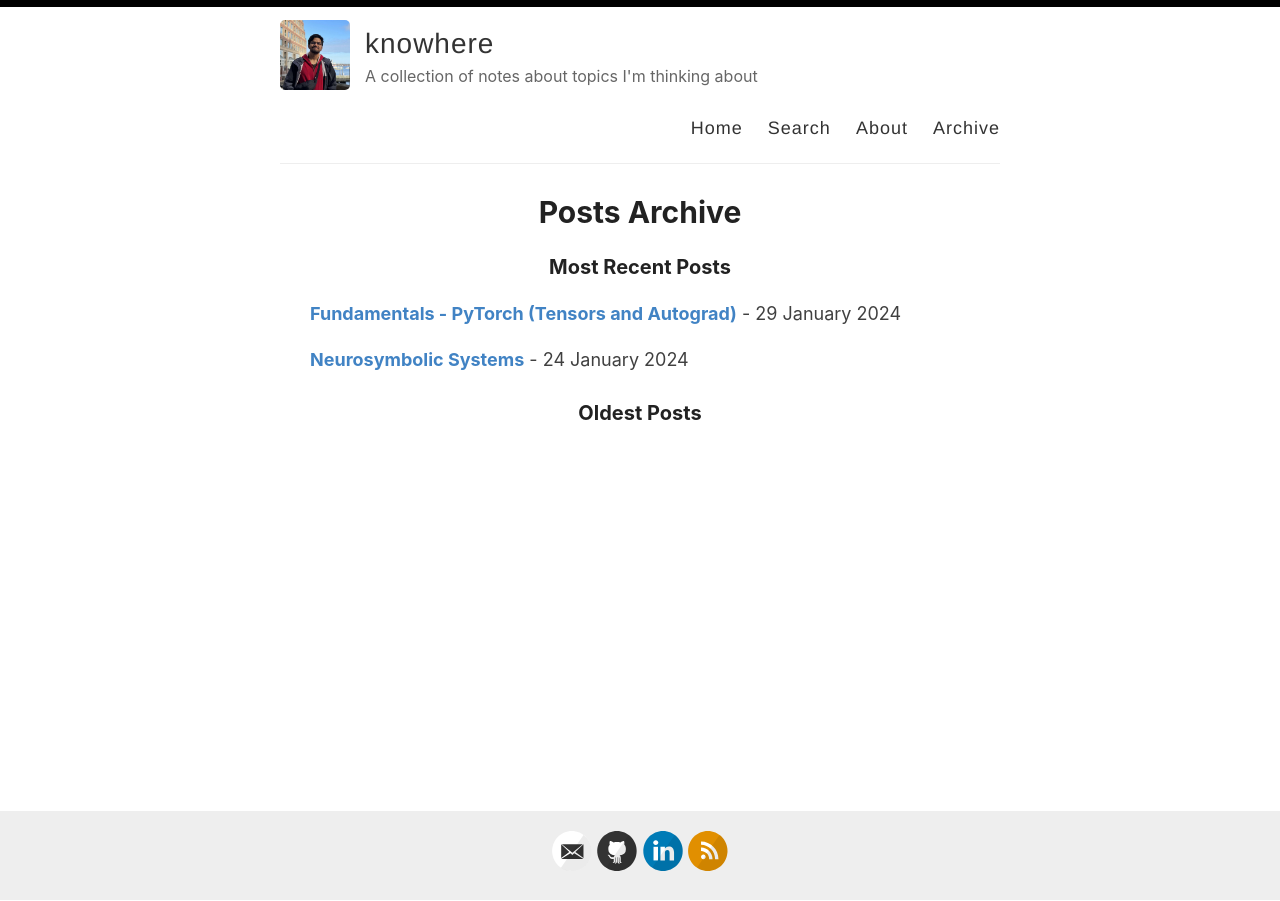
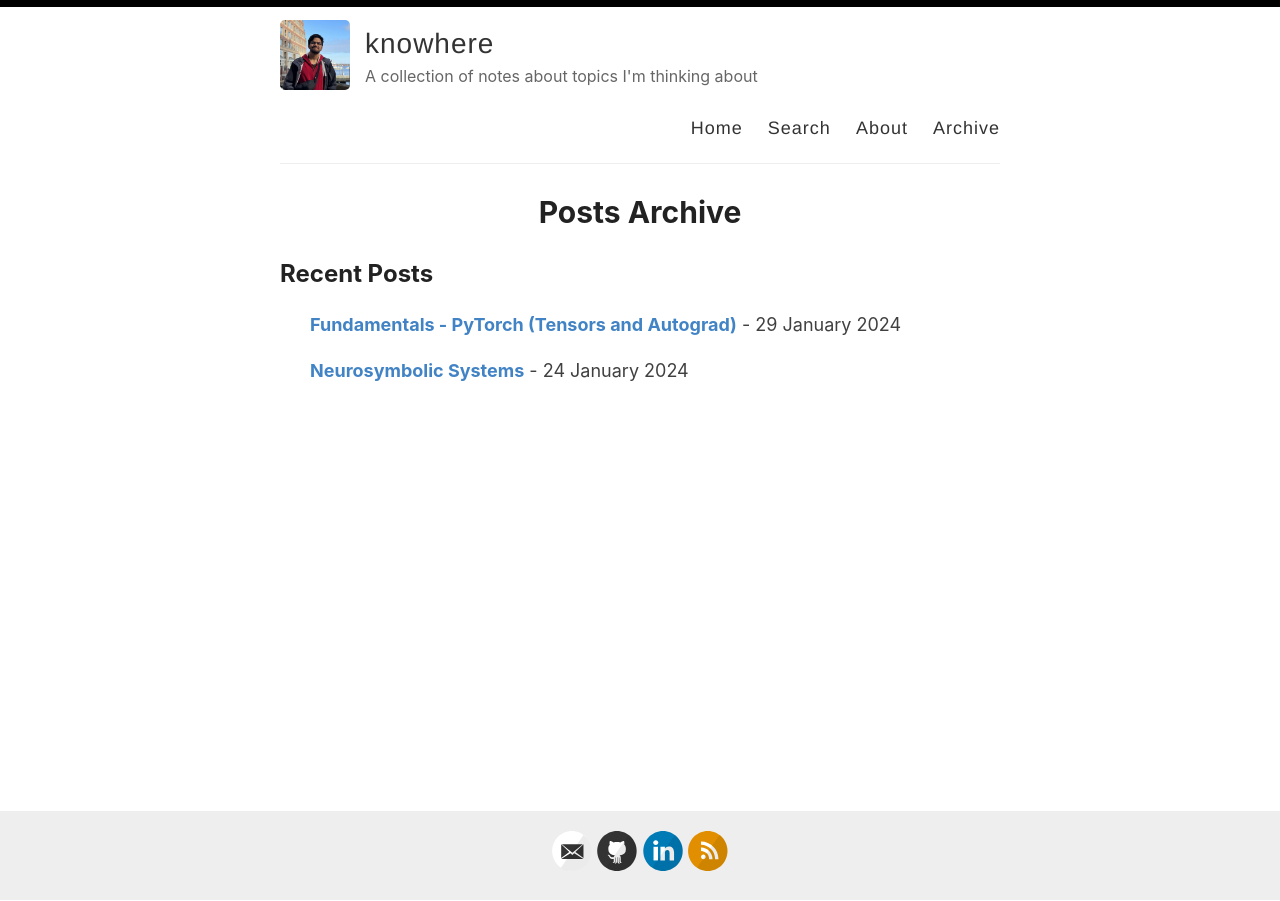
Before and after one commit to harsh-seth/knowhere, a Jekyll site: the page built from _pages/archive.md, in a window 1280 px wide. Built offline with Jekyll 4.4.1, drawn with Linux system fonts in a browser that asks for light colours.

Commit message:
refactor: rewrite Archives page

```diff
--- a/_pages/archive.md
+++ b/_pages/archive.md
@@ -7,27 +7,35 @@
 
 <div id="archives">
   <section id="archive">
-     <h3>Most Recent Posts</h3>
-      {%for post in site.posts %}
-      {% unless post.next %}
-      <ul class="this">
-          {% else %}
+     <h2 style="text-align:left;">Recent Posts</h2>
+      {% for post in site.posts %}
+        {% if post.next %}
+          {% comment %} 'next' refers to the next (newer) post {% endcomment %}
           {% capture month %}{{ post.date | date: '%B %Y' }}{% endcapture %}
+          {% capture year %}{{ post.date | date: '%Y' }}{% endcapture %}
           {% capture nmonth %}{{ post.next.date | date: '%B %Y' }}{% endcapture %}
-          {% capture year %}{{ post.date | date: '%Y' }}{% endcapture %}
           {% capture nyear %}{{ post.next.date | date: '%Y' }}{% endcapture %}
-          {% if year != nyear %}
-      </ul>
-      <h2 style="text-align:left;">{{ post.date | date: '%Y' }}</h2>
-      <ul class="past">
+          {% comment %} logical operations are eval'ed rtl {% endcomment %}
+          {% assign needs_new_section = year != nyear or year == nyear and month != nmonth%}
+          {% if needs_new_section %}
+            </ul>
+            {% if year != nyear %}
+              <h2 style="text-align:left;">{{ post.date | date: '%Y' }}</h2>
+            {% endif %}
+            {% if month != nmonth %}
+              <h3 style="text-align:left;">{{ post.date | date: '%B %Y' }}</h3>
+            {% endif %}
+            <ul class="past-posts">
           {% endif %}
-          {% if month != nmonth %}
-          <h3 style="text-align:left;">{{ post.date | date: '%B %Y' }}</h3>
-          {% endif %}
-          {% endunless %}
-          <p><b><a href="{{ site.baseurl }}{{ post.url }}">{% if post.title and post.title != "" %}{{post.title}}{% else %}{{post.excerpt |strip_html}}{%endif%}</a></b> - {% if post.date and post.date != "" %}{{ post.date | date: "%e %B %Y" }}{%endif%}</p>
-          {% endfor %}
-      </ul>
-    <h3>Oldest Posts</h3>
+        {% else %}
+          {% comment %} only the most recent post will trigger this condition {% endcomment %}
+          <ul class="recent-posts">
+        {% endif %}
+        <li class='archive-item'><b><a href="{{ site.baseurl }}{{ post.url }}">{% if post.title and post.title != "" %}{{post.title}}{% else %}{{post.excerpt |strip_html}}{%endif%}</a></b> - {% if post.date and post.date != "" %}{{ post.date | date: "%e %B %Y" }}{%endif%}</li>
+        {% assign listed_content = true %}
+      {% endfor %}
+      {% if listed_content %}
+        </ul>
+      {% endif %}
   </section>
 </div>
--- a/assets/style.scss
+++ b/assets/style.scss
@@ -475,6 +475,10 @@
 .post_date{
   text-align: center;
   color: #939aa1;
+}
+
+.archive-item {
+  list-style-type: none;
 }
 
 .cd-container a {
```
